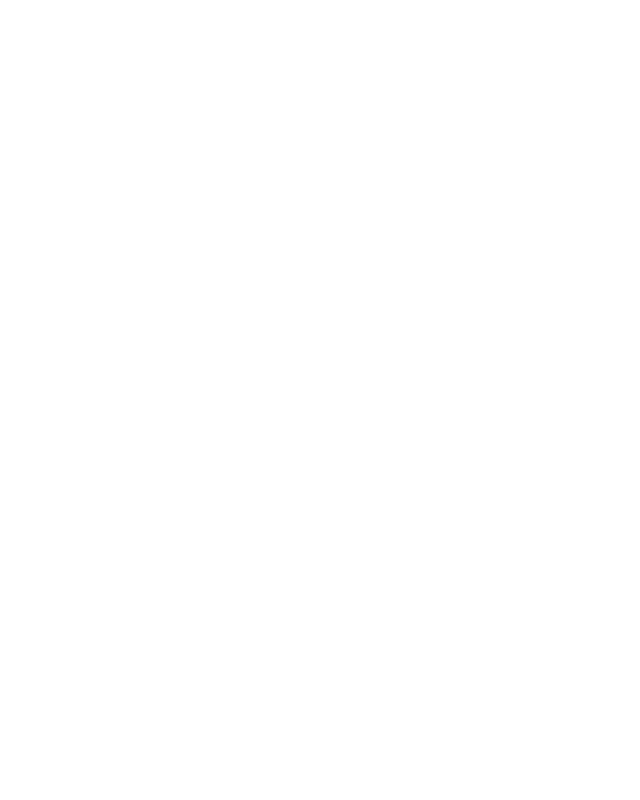
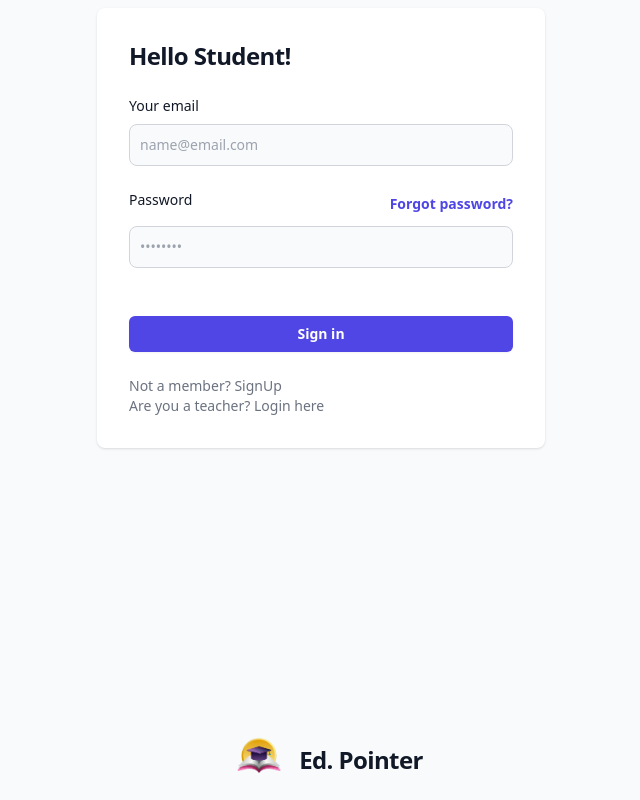
Before and after one commit to ankitt26/Education-Pointer, a React (Vite) app: page / in a window 1280 px wide. Shown: the part 1800-2600 px from the top of the page, without its empty margins (319-959 px from the left). Before the commit the page ends 1584 px from the top, so only its background shows below. Built offline with nearby package versions, Linux system fonts and the light colour scheme.

Commit message:
Create Login page for page for student and Teacher

```diff
--- a/src/App.jsx
+++ b/src/App.jsx
@@ -1,4 +1,6 @@
 import "./App.css";
+import Student_log from "./components/login/student_log";
+import Teacher_log from "./components/login/teacher_log";
 import Student from "./components/signup/student";
 import Teacher from "./components/signup/teacher";
 
@@ -7,6 +9,8 @@
     <>
       <Student />
       <Teacher />
+      <Student_log />
+      <Teacher_log />
     </>
   );
 }
--- /dev/null
+++ b/src/components/login/Login.jsx
@@ -0,0 +1,111 @@
+import React from "react";
+import Logo from "../../assets/images/logo.png";
+
+export default (props) => {
+  const user_type = props.type;
+  let other_user_type = "teacher";
+
+  if (user_type === "Teacher") {
+    other_user_type = "student";
+  }
+  return (
+    <section className="bg-gray-50 dark:bg-gray-900">
+      <div className="flex flex-col items-center justify-center px-6 py-8 mx-auto md:h-screen lg:py-0">
+        <a
+          href="#"
+          className="flex items-center mb-2 text-2xl text-gray-900 dark:text-white"
+        >
+          <img className="w-20 h-20 mr-0" src={Logo} alt="logo" />
+          <span className="text-xl ml-0 font-bold leading-tight tracking-tight text-gray-900 md:text-2xl dark:text-white">
+            Ed. Pointer
+          </span>
+        </a>
+        <div className="w-full bg-white rounded-lg shadow dark:border md:mt-0 sm:max-w-md xl:p-0 dark:bg-gray-800 dark:border-gray-700">
+          <div className="p-6 space-y-4 md:space-y-6 sm:p-8">
+            <h1 className="text-xl font-bold leading-tight tracking-tight text-gray-900 md:text-2xl dark:text-white">
+              Hello {user_type}!
+            </h1>
+            <form className="space-y-4 md:space-y-6" action="#">
+              <div>
+                <label
+                  htmlFor="email"
+                  className="block mb-2 text-sm font-medium text-gray-900 dark:text-white"
+                >
+                  Your email
+                </label>
+                <input
+                  type="email"
+                  name="email"
+                  id="email"
+                  className="bg-gray-50 border border-gray-300 text-gray-900 sm:text-sm rounded-lg focus:ring-primary-600 focus:border-primary-600 block w-full p-2.5 dark:bg-gray-700 dark:border-gray-600 dark:placeholder-gray-400 dark:text-white dark:focus:ring-blue-500 dark:focus:border-blue-500"
+                  placeholder="name@email.com"
+                  autoComplete="email"
+                  required
+                />
+              </div>
+
+              <div>
+                <div className="flex items-center justify-between">
+                  <label
+                    htmlFor="password"
+                    className="block mb-2 text-sm font-medium text-gray-900 dark:text-white"
+                  >
+                    Password
+                  </label>
+                  <div className="text-sm">
+                    <a
+                      href="#"
+                      className="font-semibold text-indigo-600 hover:text-indigo-500"
+                    >
+                      Forgot password?
+                    </a>
+                  </div>
+                </div>
+                <div className="mt-2">
+                  <input
+                    type="password"
+                    name="password"
+                    id="password"
+                    placeholder="••••••••"
+                    autoComplete="current-password"
+                    className="bg-gray-50 border border-gray-300 text-gray-900 sm:text-sm rounded-lg focus:ring-primary-600 focus:border-primary-600 block w-full p-2.5 dark:bg-gray-700 dark:border-gray-600 dark:placeholder-gray-400 dark:text-white dark:focus:ring-blue-500 dark:focus:border-blue-500"
+                    required
+                  />
+                </div>
+              </div>
+
+              <div>
+                <button
+                  type="submit"
+                  className=" mt-12 flex w-full justify-center rounded-md bg-indigo-600 px-3 py-1.5 text-sm font-semibold leading-6 text-white shadow-sm hover:bg-indigo-500 focus-visible:outline focus-visible:outline-2 focus-visible:outline-offset-2 focus-visible:outline-indigo-600"
+                >
+                  Sign in
+                </button>
+              </div>
+              <div>
+                <p className="text-sm font-light text-gray-500 dark:text-gray-400">
+                  Not a member?{" "}
+                  <a
+                    href="#"
+                    className="font-medium text-primary-600 hover:underline dark:text-primary-500"
+                  >
+                    SignUp
+                  </a>
+                </p>
+                <p className="text-sm font-light text-gray-500 dark:text-gray-400">
+                  Are you a {other_user_type}?{" "}
+                  <a
+                    href="#"
+                    className="font-medium text-primary-600 hover:underline dark:text-primary-500"
+                  >
+                    Login here
+                  </a>
+                </p>
+              </div>
+            </form>
+          </div>
+        </div>
+      </div>
+    </section>
+  );
+};
--- /dev/null
+++ b/src/components/login/student_log.jsx
@@ -0,0 +1,4 @@
+import Login from "./Login";
+export default () => {
+  return <Login type={"Student"} />;
+};
--- /dev/null
+++ b/src/components/login/teacher_log.jsx
@@ -0,0 +1,4 @@
+import Login from "./Login";
+export default () => {
+  return <Login type={"Teacher"} />;
+};
```
